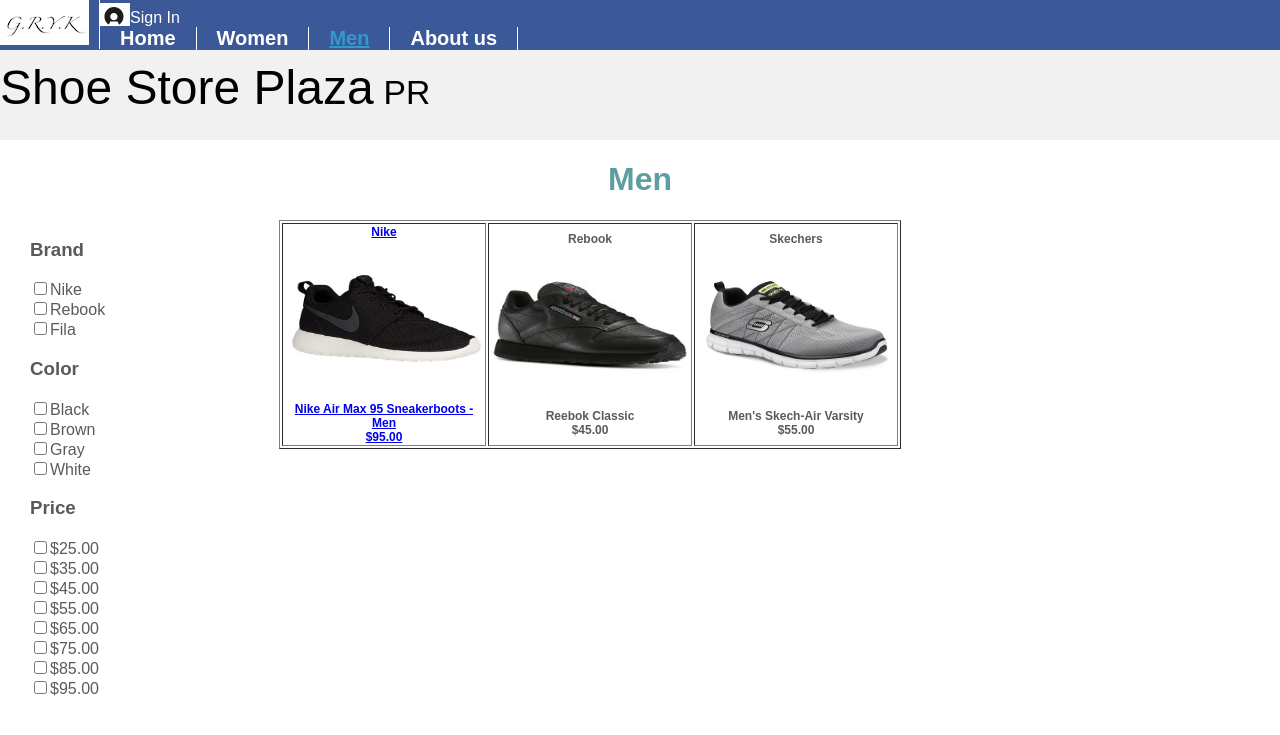
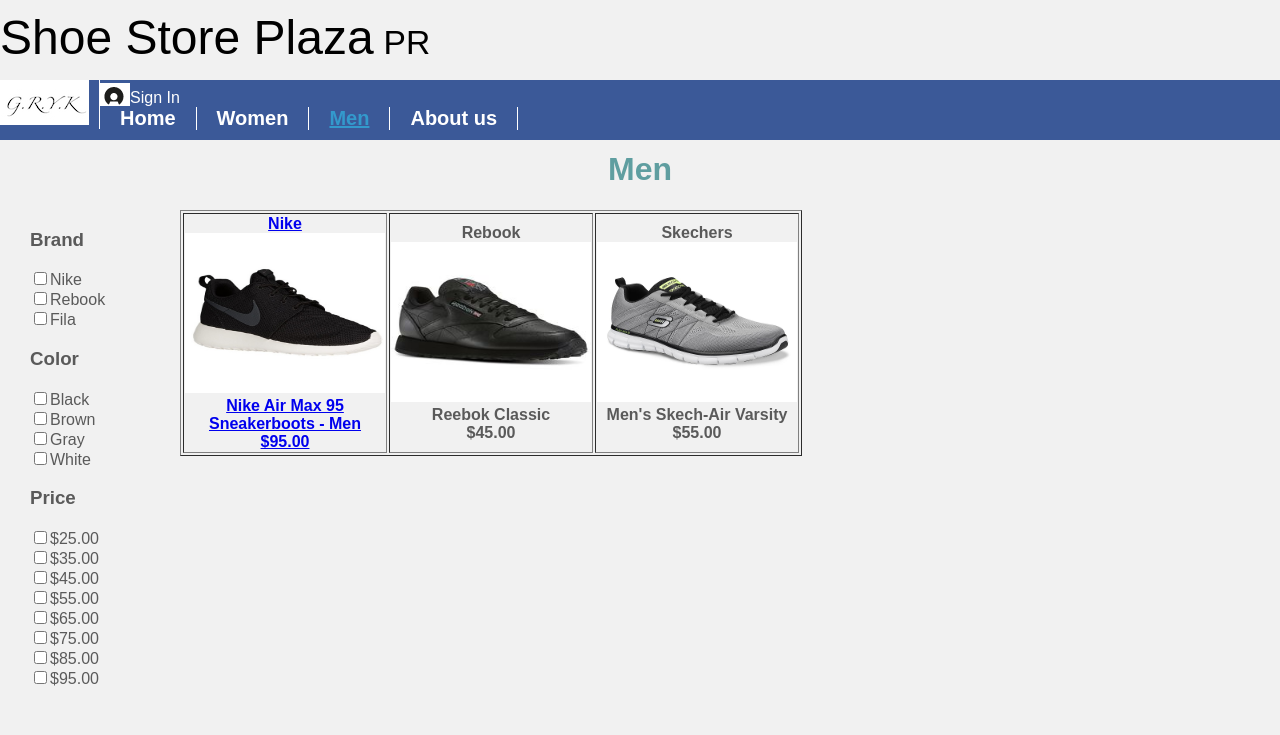
Before and after one commit to rcMaldonado10/shoe-Plaza, a PHP site: page /men.php in a window 1280 px wide. Shown: the top 735 px of the page. Run offline with PHP 8.4, Linux system fonts and the light colour scheme; lists and menus that the app fills with data are empty.

Commit message:
Cambio en la posición del titulo
-se cambio el titulo e la parte de arriba
-se elimino código que no hace falta
-mejoras en centralizar la tabla

```diff
--- a/men.php
+++ b/men.php
@@ -10,7 +10,12 @@
     <link rel="stylesheet" type="text/css" href="stylesstore.css"/>
 </head>
 <body>
-
+<div id="titlebar">
+    <div class ="fixedwith">
+      <p id="titleheader">Shoe Store Plaza<span id="pr">PR</span> </p>
+    <div class="break" ></div>
+</div>
+ </div>
     <div id="container">
         <div id="topbar">
 
@@ -32,21 +37,8 @@
                     <li class="default"><a href="about.php">About us</a></li>
 
                 </ul>
+            </div>
 
-
-            </div>
-                <div class="break" ></div>
-
-                    <div id="newsbar">
-                        <div class ="fixedwith">
-
-                            <p id="titleheader">Shoe Store Plaza<span id="pr">PR</span> </p>
-
-                             <div class="break" ></div>
-
-                        </div>
-
-                 </div>
 
             <div class="break" ></div>
 
--- a/stylesstore.css
+++ b/stylesstore.css
@@ -1,18 +1,19 @@
  body{
             font-family: sans-serif;
             margin:0;
+            background-color: #F1F1F1;
         }
 
         #topbar{
             background-color: #3B5998;
             width: 100%;
-            height: 100px;
+            height: 60px;
             color: white;
         }
 
         .fixedwith{
-
-            width: 1000px;
+           background-color:none;
+            width: 100%;
             margin: 2;
 
         }
@@ -82,13 +83,13 @@
         }
 
 
-        #newsbar{
+        #titlebar{
             background-color: #F1F1F1;
             width:100%;
-            height: 90px;
+            height: 80px;
             color: white;
         }
-        #newsbar p{
+        #titlebar p{
             margin:0;
             padding:0;
             padding-top: 10px;
@@ -106,14 +107,6 @@
             padding-left: 10px;
         }
 
-        #topicmenu ul{
-            background-color: #3E0C0D;
-            padding: 5px 0 0 5xp;
-            margin:0;
-            height: 20px
-
-        }
-
         .selected{
             background-color: aliceblue;
             color:#666666;
@@ -125,8 +118,9 @@
         }
 
         #content{
+            background-color: none;
             height: 500px;
-            width:500px;
+            width:100%;
 
             color: #5A5A5A;
             font-size: 0.75em;
@@ -144,7 +138,8 @@
         .tablestyle{
         height: 150px;
         width: 200px;
-        margin: 0 auto 0 auto
+        text-align: center;
+        font-size: 16px;
 
         }
         .imgsize{
```
Also changed, not shown: about.php (+6 -21 lines), home.php (+7 -14 lines), women.php (+6 -21 lines).
